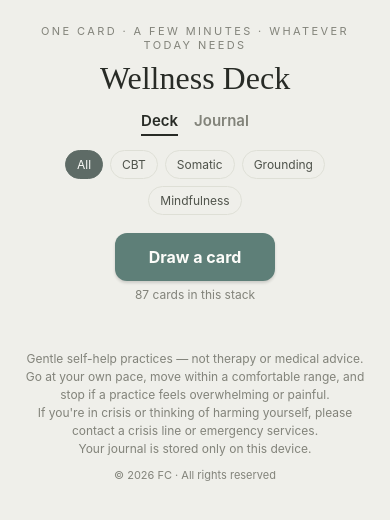
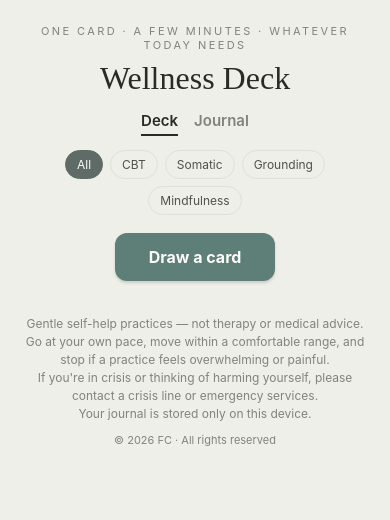
Before and after one commit to MamanReineFC/randomstuff, a React Native app: screen / in a window 390 px wide. Shown: the top 520 px of the page. Built offline with nearby package versions, Linux system fonts and the light colour scheme.

Commit message:
Remove card/entry counts from deck and journal

```diff
--- a/App.js
+++ b/App.js
@@ -330,7 +330,7 @@ export default function App() {
 
         {/* Deck / Journal tabs */}
         <View style={{ flexDirection: "row", justifyContent: "center", gap: 16, marginVertical: 14 }}>
-          {[["deck", "Deck"], ["journal", `Journal${entries.length ? " · " + entries.length : ""}`]].map(([k, label]) => (
+          {[["deck", "Deck"], ["journal", "Journal"]].map(([k, label]) => (
             <Pressable key={k} onPress={() => setView(k)}
               style={{ borderBottomWidth: 2, borderBottomColor: view === k ? T.ink : "transparent", paddingBottom: 4 }}>
               <Text style={{ fontSize: 15, fontWeight: "600", color: view === k ? T.ink : T.dim }}>{label}</Text>
@@ -365,9 +365,6 @@ export default function App() {
                 {current ? "Draw another card" : "Draw a card"}
               </Text>
             </Pressable>
-            <Text style={{ textAlign: "center", fontSize: 12, color: T.dim, marginBottom: 20 }}>
-              {pool.length} cards in this stack
-            </Text>
 
             {/* Card */}
             {current && (
```
